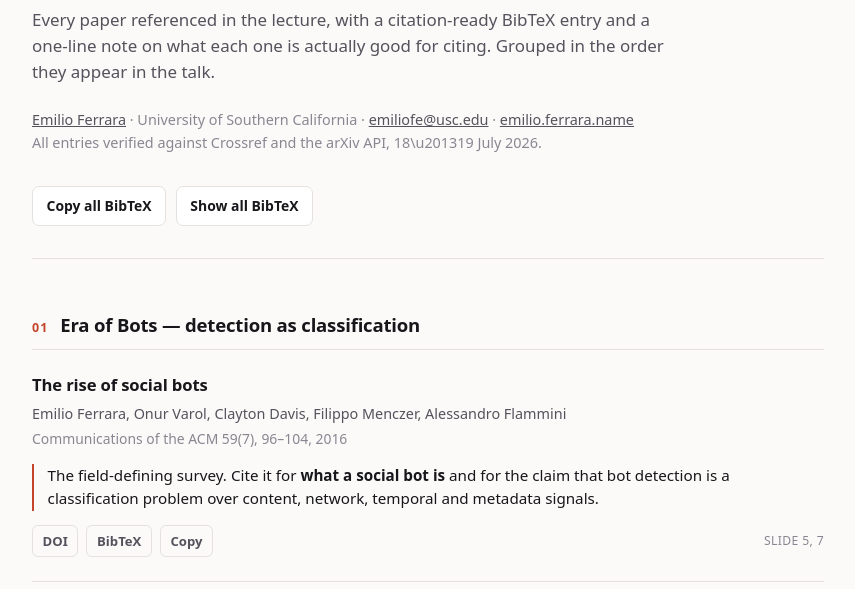
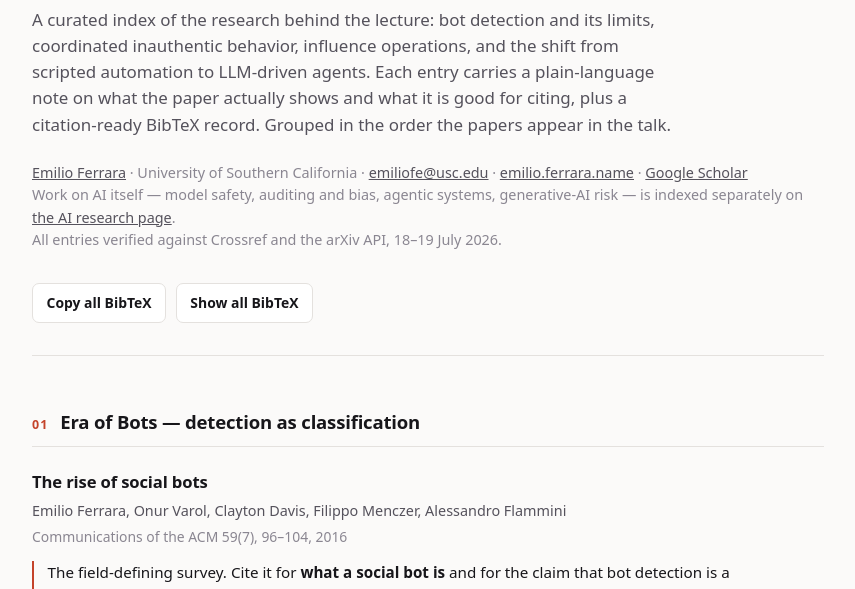
Before and after one commit to emilioferrara/bots2agents, a plain HTML site: page index.html in a window 1280 px wide. Shown: the part 165-754 px from the top of the page, without its empty margins (212-1067 px from the left). Drawn offline with Linux system fonts and the light colour scheme.

Commit message:
Richer header: topical standfirst, Scholar link, cross-link to /ai-research/; fix literal \u2013 escape leaking into rendered HTML

```diff
--- a/index.html
+++ b/index.html
@@ -200,15 +200,21 @@
     <p class="eyebrow">SICSS Singapore 2026 · Closing lecture · Appendix</p>
     <h1>From Bots to Agents</h1>
     <p class="standfirst">
-      Every paper referenced in the lecture, with a citation-ready BibTeX entry and a
-      one-line note on what each one is actually good for citing. Grouped in the order
-      they appear in the talk.
+      A curated index of the research behind the lecture: bot detection and its limits,
+      coordinated inauthentic behavior, influence operations, and the shift from scripted
+      automation to LLM-driven agents. Each entry carries a plain-language note on what the
+      paper actually shows and what it is good for citing, plus a citation-ready BibTeX
+      record. Grouped in the order the papers appear in the talk.
     </p>
     <p class="byline">
       <a href="/">Emilio Ferrara</a> · University of Southern California ·
       <a href="mailto:emiliofe@usc.edu">emiliofe@usc.edu</a> ·
-      <a href="https://www.emilio.ferrara.name/">emilio.ferrara.name</a><br>
-      All entries verified against Crossref and the arXiv API, 18\u201319 July 2026.
+      <a href="https://www.emilio.ferrara.name/">emilio.ferrara.name</a> ·
+      <a href="https://scholar.google.com/citations?user=0r7Syh0AAAAJ">Google Scholar</a><br>
+      Work on AI itself &mdash; model safety, auditing and bias, agentic systems,
+      generative-AI risk &mdash; is indexed separately on
+      <a href="/ai-research/">the AI research page</a>.<br>
+      All entries verified against Crossref and the arXiv API, 18&ndash;19 July 2026.
     </p>
     <div class="toolbar">
       <button class="tool" onclick="copyAll()">Copy all BibTeX</button>
```
